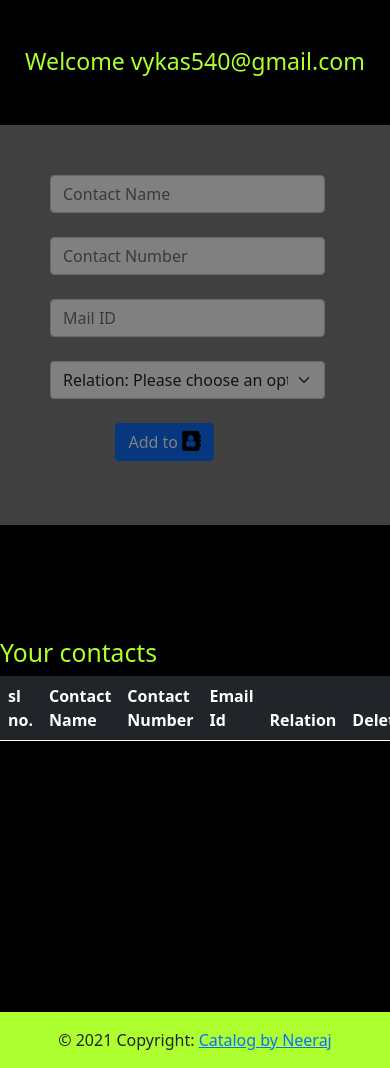
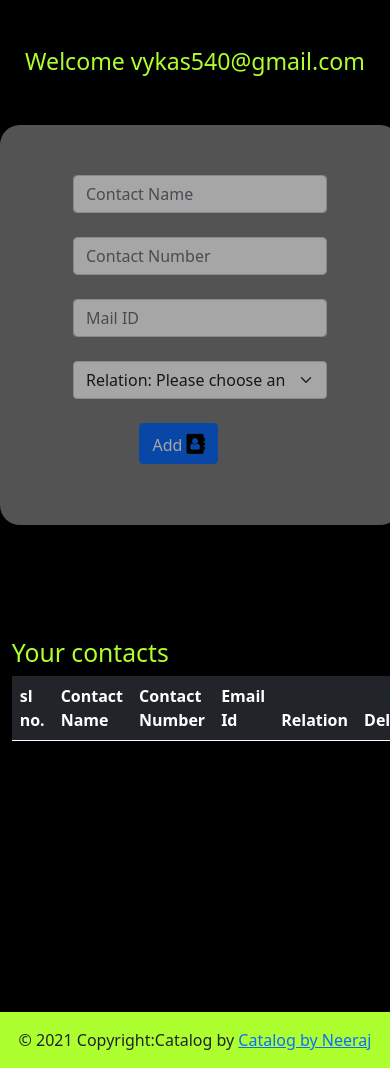
Before and after one commit to JSNeeraj/catalog, a Flask app: page /home in a window 390 px wide; the page is wider, and only the part inside the window is pictured. Shown: the part 101-1169 px from the top of that part. Run offline with Flask 2, Linux system fonts and the light colour scheme; a user stored in the database is signed in; data comes from the database, SQL or seed files in the repository; both versions use the stored data as it was after the commit; lists and menus that the app fills with data are empty.

Commit message:
updated css and responsiveness of webpage

```diff
--- a/static/logsign.css
+++ b/static/logsign.css
@@ -33,5 +33,6 @@ div.topnav{color:greenyellow;
         margin: 50px auto;
         color: yellowgreen;
         padding: 50px 50px 30px 50px;
-        opacity: 0.5;
+        opacity: 0.65;
+        border-radius: 5%;
         }
--- a/templates/main.html
+++ b/templates/main.html
@@ -37,7 +37,7 @@
 
     <div class="abn">
 
-        <div class="section">
+        <div class="section" style="margin-left: 23px;">
             <form method="post" style="width: 100%;" action="/create-dir">
 
         <div class="col-11">
@@ -66,8 +66,8 @@
 
         <div class="col-10">
             <div class="form-group" >
-              <button type="submit" class="btn btn-primary">Add to
-                <i class="fa fa-address-book" style="font-size:20px;color:black"></i>
+              <button type="submit" class="btn btn-primary">Add
+                <i class="fa fa-address-book" style="font-size:20px;color:black; margin-top: 4px;"></i>
                 </button>
             </div>
             </div>
@@ -79,7 +79,7 @@
   <br>
 
     <div class="section">
-      <div class="container" style="padding: 10% 0 10% 0;">
+      <div class="container" style="padding: 10% 3% 10% 3%;">
         <h2 style="text-align: left; color:greenyellow;">Your contacts</h3>
       <table class="table table-striped table-dark">
   <thead>
@@ -119,8 +119,8 @@
   <br>
   <br>
   <br>
-<footer style="background-color: greenyellow;">
-  <div class="footer-copyright text-center py-3">© 2021 Copyright:
+<footer style="background-color: greenyellow; width: 100%;">
+  <div class="footer-copyright text-center py-3">© 2021 Copyright:Catalog by
     <a href="https://twitter.com/neeraj__js">Catalog by Neeraj</a>
   </div>
 
```
Also changed, not shown: templates/login.html (+4 -3 lines), templates/signup.html (+7 -2 lines), site.db.
